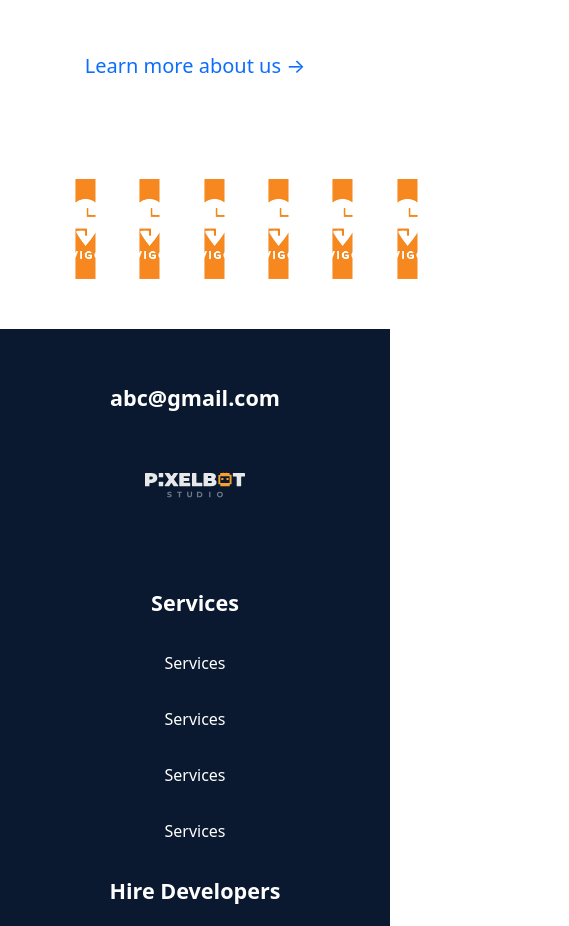
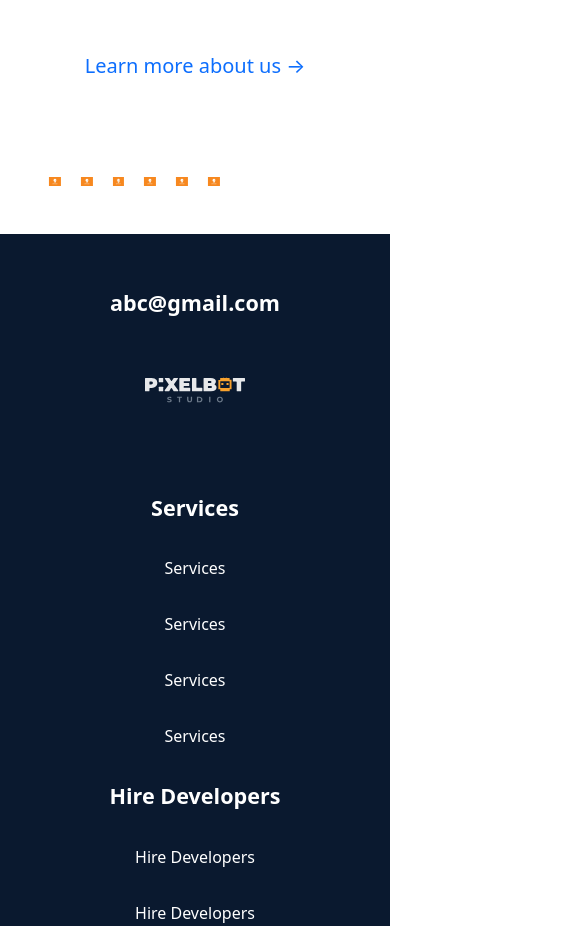
Before and after one commit to pixelBot-me/PixelBot-studio-final, a React (Vite) app: page / in a window 390 px wide. Shown: the part 1700-2626 px from the top of the page, 569 px wide, since content can reach past the window. Built offline with nearby package versions, Linux system fonts and the light colour scheme.

Commit message:
brand images carousel section done

```diff
--- a/src/assets/css/home.css
+++ b/src/assets/css/home.css
@@ -80,37 +80,35 @@ a.text-primary:hover {
 /* New Section with Images */
 .image-row {
     display: flex;
-    justify-content: space-between;
-    flex-wrap: wrap;
     gap: 20px;
+    animation: scrollRightToLeft 15s linear infinite;
+    overflow: hidden !important;
+    width: 50%;
+    /* background-color: yellow; */
+    flex-wrap: nowrap;
 }
 
 .image-item {
-    /* width: calc(100% / 6 - 20px); */
-    height: 200px;
-    overflow: hidden;
+    flex-shrink: 0;
     display: flex;
     justify-content: center;
     align-items: center;
     position: relative;
+    overflow: hidden;
+
 }
 
-.flipping-image {
-    width: 100%;
-    height: 50%;
-    object-fit: cover;
-    animation: flip 15s infinite;
+
+@keyframes scrollRightToLeft {
+    0% {
+        transform: translateX(100%);
+    }
+    100% {
+        transform: translateX(-100%);
+    }
 }
 
-/* Flip Animation */
-@keyframes flip {
 
-    50% {
-        transform: rotateX(360deg);
-    }
-
-
-}
 
 
 /* Responsive Design */
@@ -139,46 +137,4 @@ a.text-primary:hover {
     .top-adjst{
         margin-top: 140% !important;
     }
-
-    /* image carrousel section */
-
-    .image-row {
-        flex-direction: row;
-        width: 100%;
-        overflow-x: hidden;
-        /* white-space: wrap; */
-        animation: scrollRightToLeft 15s linear infinite;
-    }
-
-    .image-item {
-        width: 100%;
-        /* height: 150px; */
-    }
-
-    .flipping-image {
-        /* width: 100%; */
-        /* height: auto; */
-        object-fit: cover;
-        animation: flip 15s infinite;
-    }
-
-    @keyframes flip {
-
-        0% {
-            transform: rotateX(0deg);
-        }
-
-
-    }
-
-    @keyframes scrollRightToLeft {
-        0% {
-            transform: translateX(100%);
-        }
-        100% {
-            transform: translateX(-100%);
-        }
-    }
-
-
 }
--- a/src/components/home/Home.jsx
+++ b/src/components/home/Home.jsx
@@ -94,36 +94,16 @@ export default function Home() {
 
             {/* show branding logos */}
             <Container>
-                <Row className="image-row">
+                <Row className=''>
+                    <div className="image-row my-5">
                     {images.map((image, index) => (
                         <Col key={index} className="image-item">
-                            <img src={image} alt={`Image ${index + 1}`} className="flipping-image" />
+                            <img src={image} alt={`Image ${index + 1}`} className="w-100" />
                         </Col>
                     ))}
-                </Row>
-            </Container>
 
-            {/* <Container>
-                <Row>
+                    </div>
 
-                    <Card style={{ width: '18rem' }}>
-                        <Card.Img variant="top" src={image1} />
-                        <Card.Body>
-                            <Card.Title>Card Title</Card.Title>
-                            <Card.Text>
-                                Some quick example text to build on the card title and make up the
-                                bulk of the card's content.
-                            </Card.Text>
-                            <Button variant="primary">Go somewhere</Button>
-                        </Card.Body>
-                    </Card>
-
-                </Row>
-            </Container> */}
-            <Container>
-                <Row>
-
-                <div id="app"></div>
                 </Row>
             </Container>
         </>
```
